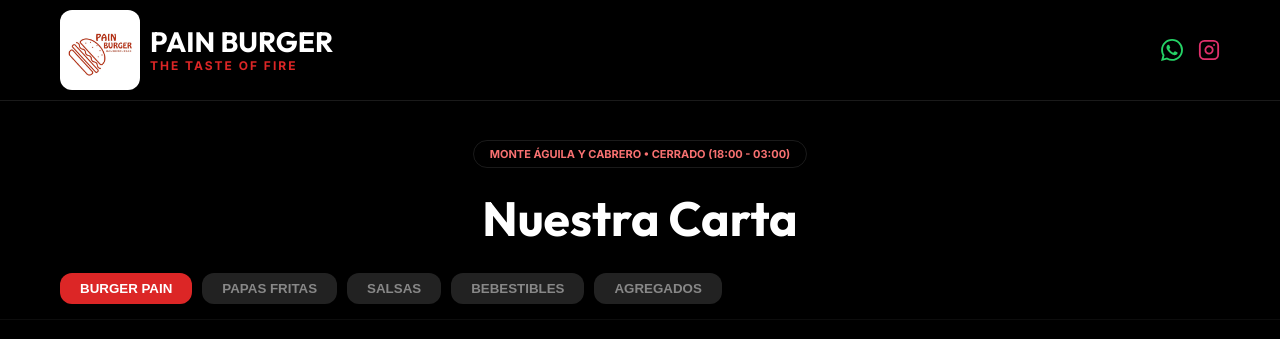
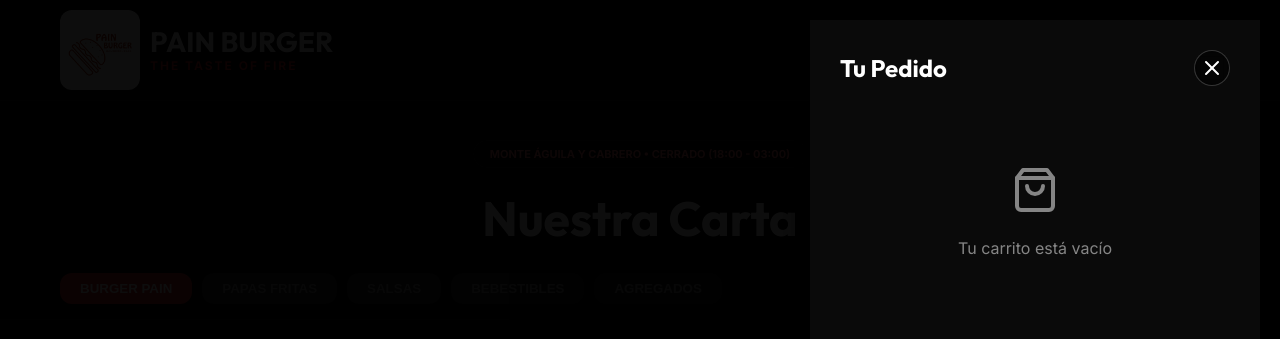
Before and after one commit to painburgercl/pain-burger-site, a React (Vite) app: page / in a window 1280 px wide. Both pictures are taken after a click on the button "Ver Carrito". Shown: the top 339 px of the page. Built offline with nearby package versions, Linux system fonts and the light colour scheme.

Commit message:
Feature: Implement Shopping Cart with WhatsApp Checkout

```diff
--- a/src/App.jsx
+++ b/src/App.jsx
@@ -1,5 +1,5 @@
 import React, { useState, useEffect } from 'react';
-import { X, Flame, Droplet, UtensilsCrossed, Info, Instagram, MessageCircle } from 'lucide-react';
+import { X, Flame, Droplet, UtensilsCrossed, Info, Instagram, MessageCircle, ShoppingBag, Plus, Minus, Trash2 } from 'lucide-react';
 import { motion, AnimatePresence } from 'framer-motion';
 import menuData from './data/menu.json';
 
@@ -15,6 +15,8 @@ const App = () => {
   const [activeCategory, setActiveCategory] = useState('burgers');
   const [selectedProduct, setSelectedProduct] = useState(null);
   const [isOpen, setIsOpen] = useState(false);
+  const [cart, setCart] = useState([]);
+  const [showCart, setShowCart] = useState(false);
 
   useEffect(() => {
     const check = () => {
@@ -26,8 +28,42 @@ const App = () => {
     return () => clearInterval(interval);
   }, []);
 
-  const order = () => {
-    window.open("https://api.whatsapp.com/send/?phone=56987536144&text=Hola+PainBurger+quiero+hacer+un+pedido", "_blank");
+  const addToCart = (product) => {
+    setCart(prev => {
+      const existing = prev.find(p => p.id === product.id);
+      if (existing) {
+        return prev.map(p => p.id === product.id ? { ...p, quantity: p.quantity + 1 } : p);
+      }
+      return [...prev, { ...product, quantity: 1 }];
+    });
+    setSelectedProduct(null);
+  };
+
+  const updateQuantity = (id, delta) => {
+    setCart(prev => prev.map(p => {
+      if (p.id === id) {
+        const newQty = Math.max(1, p.quantity + delta);
+        return { ...p, quantity: newQty };
+      }
+      return p;
+    }));
+  };
+
+  const removeFromCart = (id) => {
+    setCart(prev => prev.filter(p => p.id !== id));
+  };
+
+  const total = cart.reduce((sum, item) => sum + (item.price || 0) * item.quantity, 0);
+
+  const finalizeOrder = () => {
+    const message = `🔥 *NUEVO PEDIDO - PAIN BURGER* 🔥\n\n` +
+      cart.map(p => `• ${p.quantity}x ${p.name} ($${((p.price || 0) * p.quantity).toLocaleString()})`).join('\n') +
+      `\n\n💰 *TOTAL: $${total.toLocaleString()}*\n\n` +
+      `📍 Dirección: \n` +
+      `💵 Método de pago: \n` +
+      `📞 Contacto: `;
+
+    window.open(`https://api.whatsapp.com/send/?phone=56987536144&text=${encodeURIComponent(message)}`, "_blank");
   };
 
   return (
@@ -45,18 +81,31 @@ const App = () => {
           </div>
           <div style={{ display: 'flex', gap: '15px', alignItems: 'center' }}>
             <button
-              onClick={order}
-              style={{ background: 'none', border: 'none', color: '#25D366', cursor: 'pointer', display: 'flex', alignItems: 'center' }}
-              title="Pedir por WhatsApp"
+              onClick={() => setShowCart(true)}
+              style={{ background: 'none', border: 'none', color: 'white', cursor: 'pointer', display: 'flex', alignItems: 'center', position: 'relative' }}
+              title="Ver Carrito"
             >
-              <svg
-                viewBox="0 0 24 24"
-                width="22"
-                height="22"
-                fill="currentColor"
-              >
-                <path d="M17.472 14.382c-.297-.149-1.758-.867-2.03-.967-.273-.099-.471-.148-.67.15-.197.297-.767.966-.94 1.164-.173.199-.347.223-.644.075-.297-.15-1.255-.463-2.39-1.475-.883-.788-1.48-1.761-1.653-2.059-.173-.297-.018-.458.13-.606.134-.133.298-.347.446-.52.149-.174.198-.298.298-.497.099-.198.05-.371-.025-.52-.075-.149-.669-1.612-.916-2.207-.242-.579-.487-.5-.669-.51-.173-.008-.371-.01-.57-.01-.198 0-.52.074-.792.372-.272.297-1.04 1.016-1.04 2.479 0 1.462 1.065 2.875 1.213 3.074.149.198 2.096 3.2 5.077 4.487.709.306 1.262.489 1.694.625.712.227 1.36.195 1.871.118.571-.085 1.758-.719 2.006-1.413.248-.694.248-1.289.173-1.413-.074-.124-.272-.198-.57-.347m-5.421 7.403h-.004a9.87 9.87 0 01-5.031-1.378l-.361-.214-3.741.982.998-3.648-.235-.374a9.86 9.86 0 01-1.51-5.26c.001-5.45 4.436-9.884 9.888-9.884 2.64 0 5.122 1.03 6.988 2.898a9.825 9.825 0 012.893 6.994c-.003 5.45-4.438 9.884-9.885 9.884m8.413-18.297A11.815 11.815 0 0012.05 0C5.495 0 .16 5.335.157 11.892c0 2.096.547 4.142 1.588 5.945L.057 24l6.305-1.654a11.882 11.882 0 005.683 1.448h.005c6.554 0 11.89-5.335 11.893-11.893a11.821 11.821 0 00-3.48-8.413Z" />
-              </svg>
+              <ShoppingBag size={22} />
+              {cart.length > 0 && (
+                <span style={{
+                  position: 'absolute',
+                  top: '-8px',
+                  right: '-8px',
+                  background: '#dc2626',
+                  color: 'white',
+                  fontSize: '10px',
+                  fontWeight: 'bold',
+                  width: '18px',
+                  height: '18px',
+                  borderRadius: '50%',
+                  display: 'flex',
+                  alignItems: 'center',
+                  justifyContent: 'center',
+                  border: '2px solid black'
+                }}>
+                  {cart.reduce((s, i) => s + i.quantity, 0)}
+                </span>
+              )}
             </button>
             <a href="https://instagram.com/painburger.cl" target="_blank" style={{ color: '#E1306C', display: 'flex', alignItems: 'center' }}>
               <Instagram size={22} />
@@ -131,9 +180,64 @@ const App = () => {
                   <div style={{ fontSize: '28px', fontWeight: 800 }}>
                     {selectedProduct.price ? `$${selectedProduct.price.toLocaleString()}` : "Gratis"}
                   </div>
-                  <button className="btn-order" style={{ width: 'auto', padding: '12px 25px' }} onClick={order}>Pedir</button>
+                  <button className="btn-order" style={{ width: 'auto', padding: '12px 25px' }} onClick={() => addToCart(selectedProduct)}>Agregar al carrito</button>
                 </div>
               </div>
+            </motion.div>
+          </div>
+        )}
+
+        {showCart && (
+          <div className="modal-overlay" onClick={() => setShowCart(false)}>
+            <motion.div
+              initial={{ x: '100%' }}
+              animate={{ x: 0 }}
+              className="cart-drawer"
+              onClick={e => e.stopPropagation()}
+            >
+              <div style={{ display: 'flex', justifyContent: 'space-between', alignItems: 'center', marginBottom: '30px' }}>
+                <h2 className="font-outfit" style={{ fontSize: '24px' }}>Tu Pedido</h2>
+                <button className="close-btn" style={{ position: 'relative', top: 0, right: 0 }} onClick={() => setShowCart(false)}><X /></button>
+              </div>
+
+              {cart.length === 0 ? (
+                <div style={{ textAlign: 'center', padding: '50px 0', opacity: 0.5 }}>
+                  <ShoppingBag size={48} style={{ marginBottom: '20px' }} />
+                  <p>Tu carrito está vacío</p>
+                </div>
+              ) : (
+                <>
+                  <div style={{ flex: 1, overflowY: 'auto', marginBottom: '20px' }}>
+                    {cart.map(item => (
+                      <div key={item.id} style={{ display: 'flex', gap: '15px', marginBottom: '20px', background: 'rgba(255,255,255,0.03)', padding: '10px', borderRadius: '15px' }}>
+                        <div style={{ width: '60px', height: '60px', borderRadius: '10px', overflow: 'hidden' }}>
+                          <img src={item.image ? `.${item.image}` : './logo.jpg'} style={{ width: '100%', height: '100%', objectFit: 'cover' }} />
+                        </div>
+                        <div style={{ flex: 1 }}>
+                          <div style={{ fontWeight: 'bold', fontSize: '14px' }}>{item.name}</div>
+                          <div style={{ color: '#dc2626', fontWeight: 'bold', fontSize: '13px' }}>${((item.price || 0) * item.quantity).toLocaleString()}</div>
+                          <div style={{ display: 'flex', alignItems: 'center', gap: '10px', marginTop: '10px' }}>
+                            <button className="qty-btn" onClick={() => updateQuantity(item.id, -1)}><Minus size={14} /></button>
+                            <span style={{ fontSize: '14px', fontWeight: 'bold' }}>{item.quantity}</span>
+                            <button className="qty-btn" onClick={() => updateQuantity(item.id, 1)}><Plus size={14} /></button>
+                            <button className="qty-btn" style={{ marginLeft: 'auto', color: '#f87171' }} onClick={() => removeFromCart(item.id)}><Trash2 size={14} /></button>
+                          </div>
+                        </div>
+                      </div>
+                    ))}
+                  </div>
+                  <div style={{ borderTop: '1px solid rgba(255,255,255,0.1)', paddingTop: '20px' }}>
+                    <div style={{ display: 'flex', justifyContent: 'space-between', marginBottom: '20px', fontSize: '18px', fontWeight: 'bold' }}>
+                      <span>Total</span>
+                      <span>${total.toLocaleString()}</span>
+                    </div>
+                    <button className="btn-order" style={{ width: '100%' }} onClick={finalizeOrder}>Finalizar por WhatsApp</button>
+                    <p style={{ fontSize: '11px', textAlign: 'center', marginTop: '15px', opacity: 0.5 }}>
+                      Serás redirigido a WhatsApp para coordinar el pago (Transferencia o Efectivo) y la entrega.
+                    </p>
+                  </div>
+                </>
+              )}
             </motion.div>
           </div>
         )}
--- a/src/index.css
+++ b/src/index.css
@@ -307,4 +307,46 @@ header {
   font-size: 16px;
   margin-top: 20px;
   cursor: pointer;
+  transition: opacity 0.2s;
 }
+
+.btn-order:active {
+  opacity: 0.8;
+}
+
+/* CART DRAWER */
+.cart-drawer {
+  background: #0a0a0a;
+  width: 100%;
+  max-width: 450px;
+  height: 100%;
+  margin-left: auto;
+  padding: 30px;
+  display: flex;
+  flex-direction: column;
+  box-shadow: -10px 0 30px rgba(0, 0, 0, 0.5);
+}
+
+.qty-btn {
+  background: rgba(255, 255, 255, 0.05);
+  border: 1px solid rgba(255, 255, 255, 0.1);
+  color: white;
+  width: 28px;
+  height: 28px;
+  border-radius: 8px;
+  display: flex;
+  align-items: center;
+  justify-content: center;
+  cursor: pointer;
+}
+
+.qty-btn:active {
+  background: rgba(255, 255, 255, 0.1);
+}
+
+@media (max-width: 768px) {
+  .cart-drawer {
+    max-width: 100%;
+    padding: 20px;
+  }
+}
```
